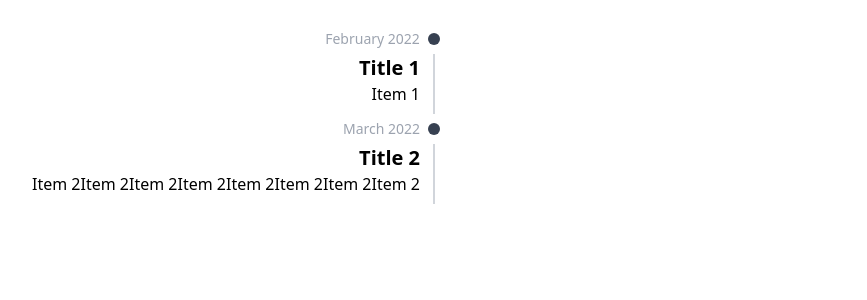
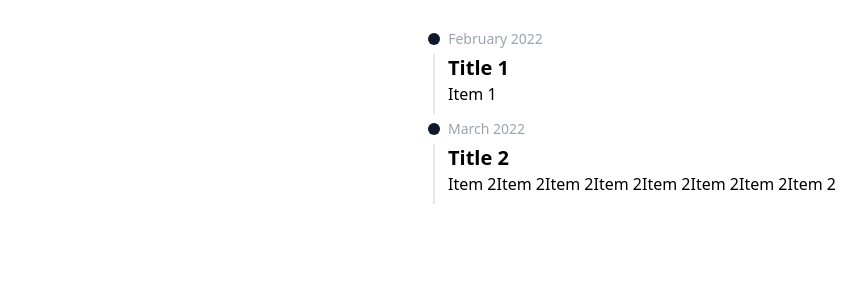
Before and after one commit to iTsygancov/rhtl, a React (Vite) app: page / in a window 1280 px wide. Shown: the top 300 px of the page, without its empty margins (206-1073 px from the left). Built offline with nearby package versions, Linux system fonts and the light colour scheme.

Commit message:
refactor: update title component

```diff
--- a/src/App.tsx
+++ b/src/App.tsx
@@ -1,7 +1,7 @@
 import {
   Timeline,
   TimelineContent,
-  TimelineDate,
+  TimelineTitle,
   TimelineHeader,
   TimelineItem
 } from "@/components/ui/timeline";
@@ -9,10 +9,10 @@ import {
 function App() {
   return (
     <>
-      <Timeline position={"default-reverse"}>
+      <Timeline position='default'>
         <TimelineItem>
           <TimelineHeader>
-            <TimelineDate>February 2022</TimelineDate>
+            <TimelineTitle>February 2022</TimelineTitle>
           </TimelineHeader>
           <TimelineContent>
             <h3 className='text-xl font-bold'>Title 1</h3>
@@ -21,7 +21,7 @@ function App() {
         </TimelineItem>
         <TimelineItem>
           <TimelineHeader>
-            <TimelineDate>March 2022</TimelineDate>
+            <TimelineTitle>March 2022</TimelineTitle>
           </TimelineHeader>
           <TimelineContent>
             <h3 className='text-xl font-bold'>Title 2</h3>
--- a/src/components/ui/timeline.tsx
+++ b/src/components/ui/timeline.tsx
@@ -92,7 +92,7 @@ const TimelineIcon = ({
         width: icon.current?.offsetWidth,
         height: icon.current?.offsetHeight
       }}
-      className={cn("size-3 rounded-full bg-gray-700", className)}
+      className={cn("size-3 rounded-full bg-slate-900", className)}
       {...props}
     />
   );
@@ -106,7 +106,7 @@ const TimelineSeparator = React.forwardRef<
   return (
     children || (
       <div ref={ref} className={cn("flex gap-2", className)} {...props}>
-        <div className='mx-auto w-0.5 bg-gray-300'></div>
+        <div className='mx-auto w-0.5 bg-slate-200'></div>
       </div>
     )
   );
@@ -119,7 +119,7 @@ const TimelineHeader = React.forwardRef<
 >(({ className, children, ...props }, ref) => {
   const { position } = useTimelineContext();
   const [width, setWidth] = React.useState(0);
-  const timeRef = React.useRef<HTMLTimeElement | null>(null);
+  const timeRef = React.useRef<HTMLHeadingElement | null>(null);
 
   React.useEffect(() => {
     if (timeRef.current) {
@@ -134,6 +134,7 @@ const TimelineHeader = React.forwardRef<
   });
   const filteredChild = React.Children.toArray(children).filter((child) => {
     if (React.isValidElement(child) && child.type !== TimelineIcon) {
+      console.log(child.props.children);
       return child.props.children;
     }
   });
@@ -153,7 +154,16 @@ const TimelineHeader = React.forwardRef<
       )}
       {(position === "left" || position === "default") &&
         (iconChild || <TimelineIcon />)}
-      <TimelineDate ref={timeRef}>{filteredChild}</TimelineDate>
+      {React.Children.toArray(filteredChild).map((child, index) => {
+        if (React.isValidElement(child) && child.type === TimelineTitle) {
+          return React.cloneElement(child, {
+            ref: timeRef,
+            key: index
+          } as React.HTMLAttributes<HTMLElement>);
+        } else {
+          return child;
+        }
+      })}
       {(position === "right" || position === "default-reverse") &&
         (iconChild || <TimelineIcon />)}
       {position === "default-reverse" && (
@@ -168,12 +178,12 @@ const TimelineHeader = React.forwardRef<
 });
 TimelineHeader.displayName = "TimelineHeader";
 
-const TimelineDate = React.forwardRef<
-  HTMLTimeElement,
-  React.HTMLAttributes<HTMLTimeElement>
+const TimelineTitle = React.forwardRef<
+  HTMLHeadingElement,
+  React.HTMLAttributes<HTMLHeadingElement>
 >(({ className, ...props }, ref) => {
   return (
-    <time
+    <h3
       className={cn(
         "text-sm font-normal leading-none text-gray-400 dark:text-gray-500",
         className
@@ -183,22 +193,7 @@ const TimelineDate = React.forwardRef<
     />
   );
 });
-TimelineDate.displayName = "TimelineDate";
-
-const TimelineTitle = React.forwardRef<
-  HTMLHeadingElement,
-  React.HTMLAttributes<HTMLHeadingElement>
->(({ className, ...props }, ref) => (
-  <h3
-    ref={ref}
-    className={cn(
-      "text-lg font-semibold text-gray-900 dark:text-white",
-      className
-    )}
-    {...props}
-  />
-));
-TimelineTitle.displayName = "TimelineTitle";
+TimelineTitle.displayName = "TimelineDate";
 
 const TimelineContent = React.forwardRef<
   HTMLDivElement,
@@ -260,7 +255,6 @@ export {
   TimelineItem,
   TimelineIcon,
   TimelineHeader,
-  TimelineDate,
   TimelineTitle,
   TimelineContent,
   TimelineSeparator
```
